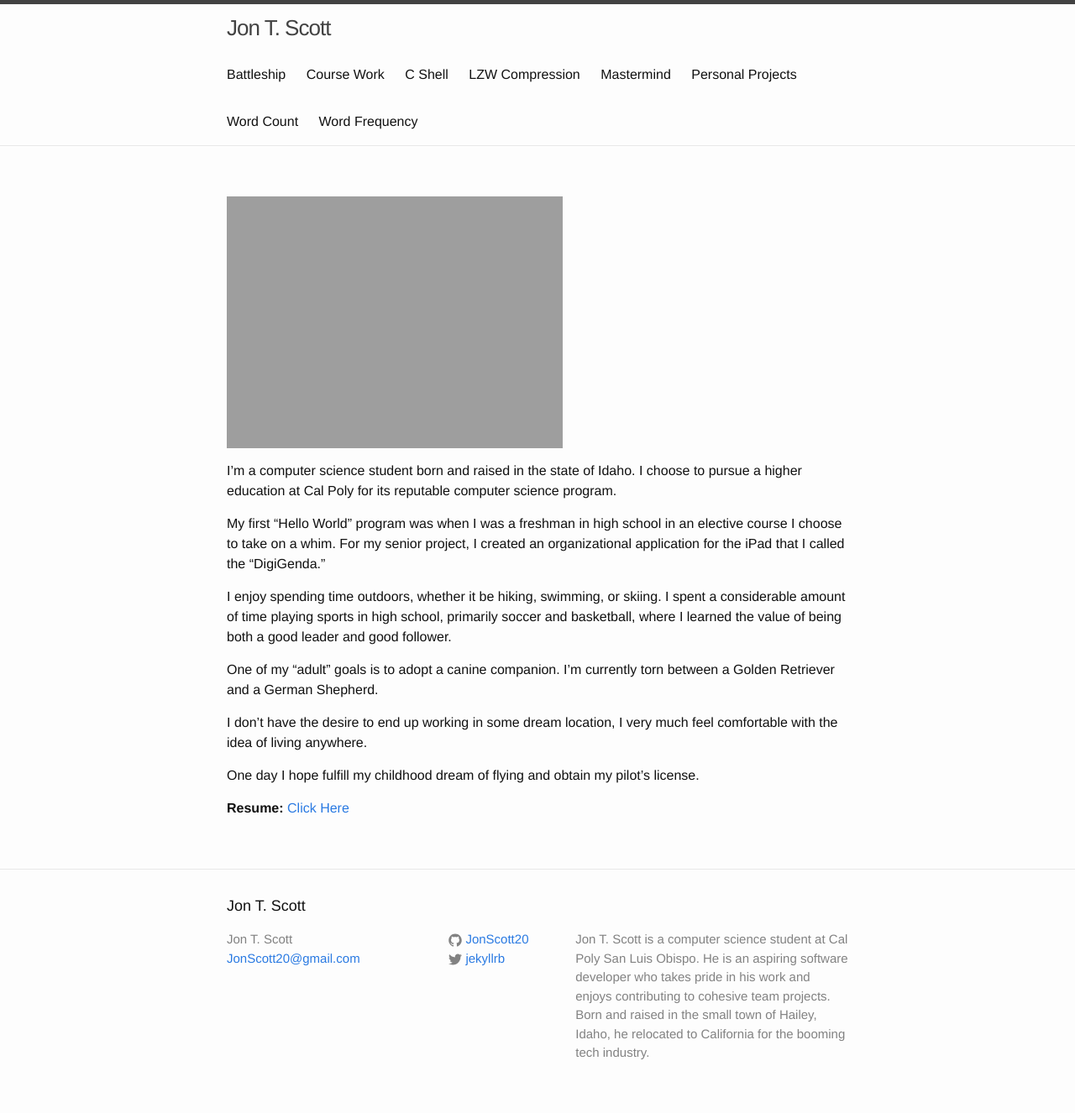
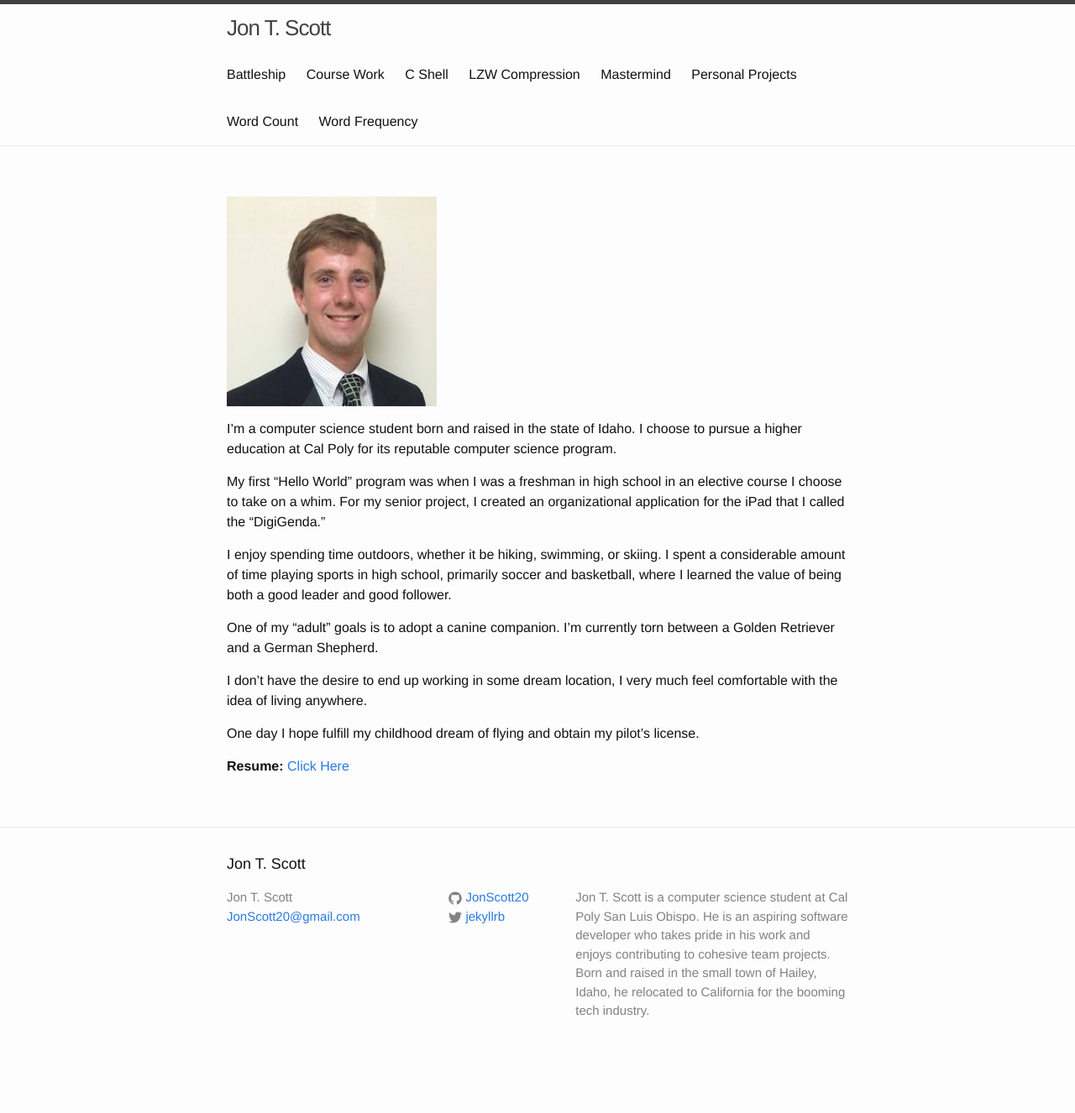
Before and after one commit to JonScott20/JonScott20.github.io, a Jekyll site: the page built from index.md, in a window 1280 px wide. Shown: the whole page at 84% size. Built offline with Jekyll 4.4.1, drawn with Linux system fonts in a browser that asks for light colours; our own code applies the rules of GitHub Pages for plain Markdown files; after the commit the page ends 1276 px from its top, so only the background shows below that.

Commit message:
Update index.md

```diff
--- a/index.md
+++ b/index.md
@@ -1,4 +1,4 @@
-![JScottFormal](https://jonscott20.github.io/Files/Documents/smallFormal.jpg)
+![JScottFormal](https://jonscott20.github.io/Files/Documents/smallFormal.jpeg)
 
 I'm a computer science student born and raised in the state of Idaho. I choose to pursue a higher education at Cal Poly for its reputable computer science program.
 
```
